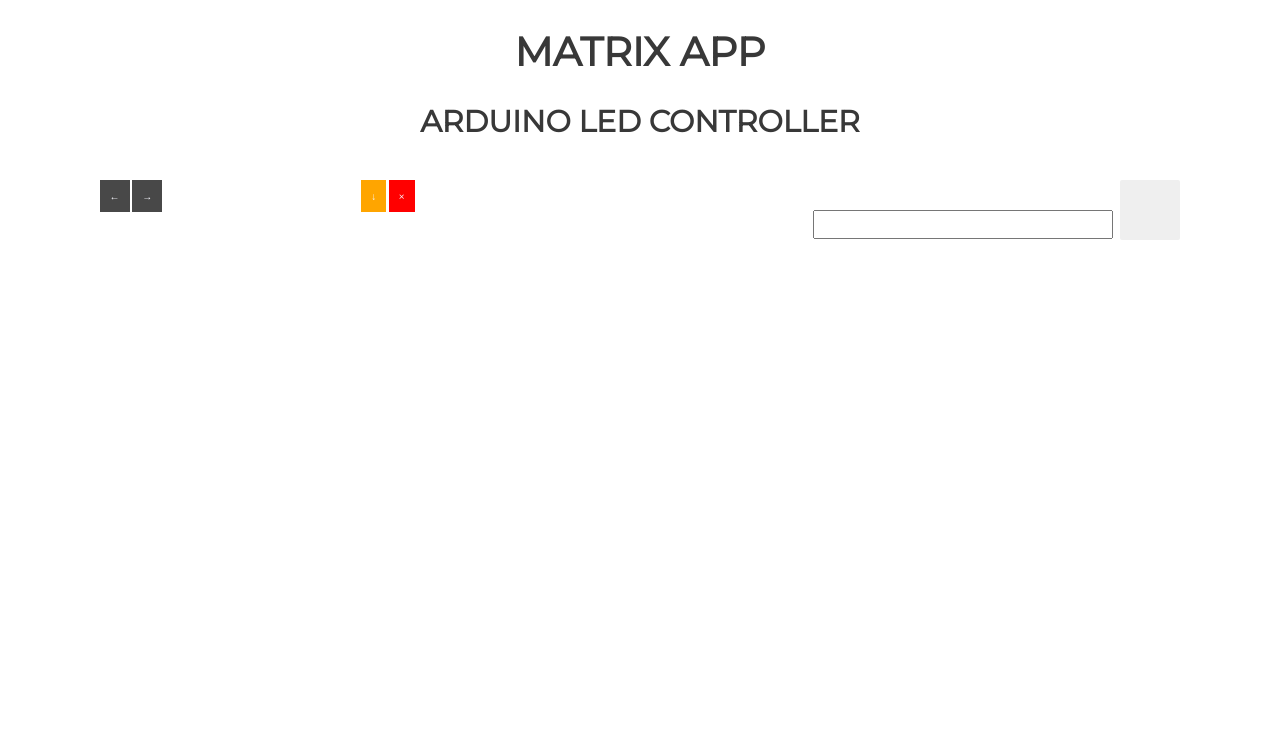
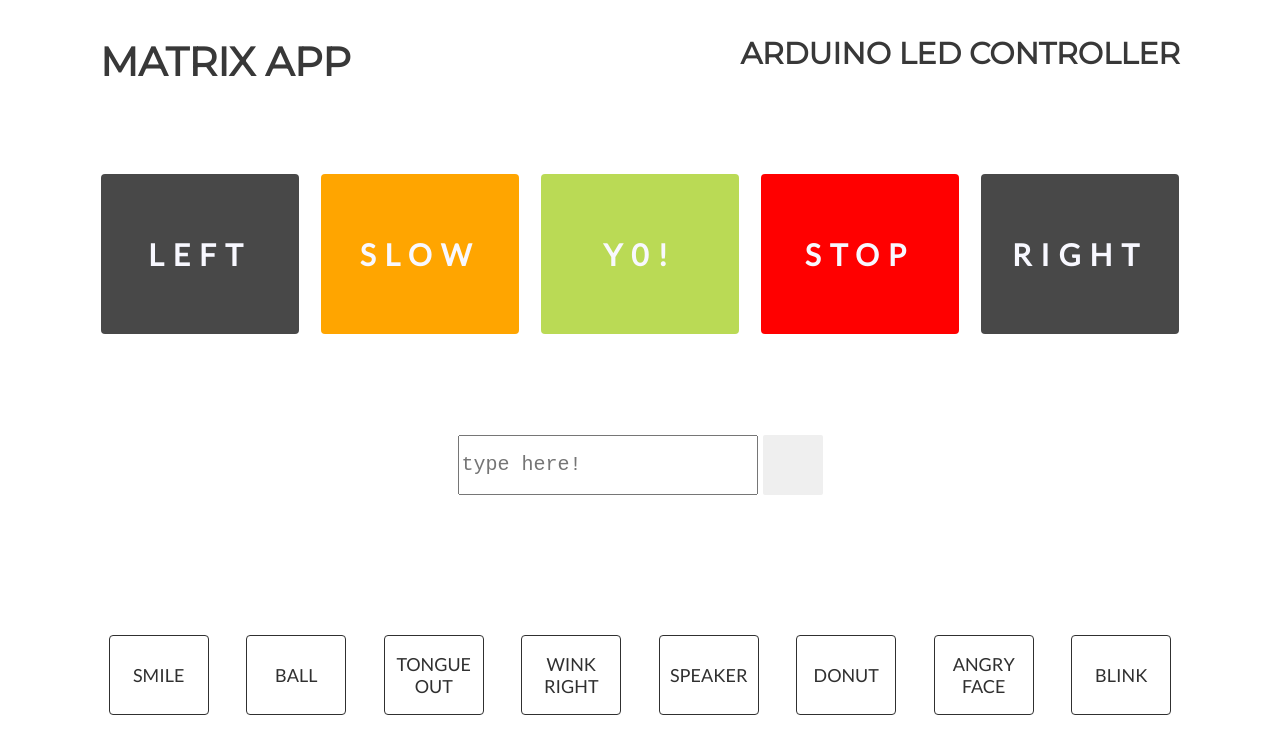
Before and after one commit to ewelina-borucka/matrix-app, a website: page public/index.html in a window 1280 px wide. Drawn offline with Linux system fonts and the light colour scheme; no server answers.

Commit message:
fix classes for emoji buttons

```diff
--- a/public/index.html
+++ b/public/index.html
@@ -8,34 +8,41 @@
   <link rel="stylesheet" href="css/style.css">
 </head>
 <body>
-  <h1>Matrix App</h1>
-  <h2>Arduino LED Controller</h2>
+  <div class="container">
+    <header>
+      <h1>Matrix App</h1>
+      <h2>Arduino LED Controller</h2>
+    </header>
 
-  <div class="controls">
+    <div class="controls">
+  		<button class="nav btn-left" id="left"><span class="btxt">left</span></button>
+      <button class="nav btn-slow" id="slow"><span class="btxt">slow</span></button>
+      <button class="nav btn-yo" id="yo"><span class="btxt">y0!</span></button>
+      <button class="nav btn-stop" id="stop"><span class="btxt">stop</span></button>
+      <button class="nav btn-right" id="right"><span class="btxt">right</span></button>
+    </div>
 
-		<div class="controls-left-right">
-			<button class="btn-left" id="left">&larr;</button>
-      <button class="btn-right" id="right">&rarr;</button>
-		</div>
-
-		<div class="controls-stop-slow">
-      <button class="btn-slow" id="slow">&darr;</button>
-      <button class="btn-stop" id="stop">&times;</button>
-		</div>
-    <br>
-    <br>
-    <br>
-		<div>
-			<input type="text" id="text">
+		<div class="input">
+			<input type="text" id="text" placeholder="type here!">
       <button class="btn-submit" id="btn-text"></button>
 		</div>
 
-	</div>
+    <div id="board"></div>
 
-
-
+    <div class="buttons">
+      <button class="box" id="smile"><span class="btn-emoji">smile</span></button>
+      <button class="box" id="ball"><span class="btn-emoji">ball</span></button>
+      <button class="box" id="tongueout"><span class="btn-emoji">tongue out</span></button>
+      <button class="box" id="winkright"><span class="btn-emoji">wink right</span></button>
+      <button class="box" id="speaker"><span class="btn-emoji">speaker</span></button>
+      <button class="box" id="donut"><span class="btn-emoji">donut</span></button>
+      <button class="box" id="angryface"><span class="btn-emoji">angry face</span></button>
+      <button class="box" id="blink"><span class="btn-emoji">blink</span></button>
+    </div>
+  </div>
   <script src="js/jquery.js"></script>
   <script src="js/socket.io.js"></script>
+  <script src="js/led-art.js"></script>
   <script src="js/main.js"></script>
 </body>
 </html>
```
